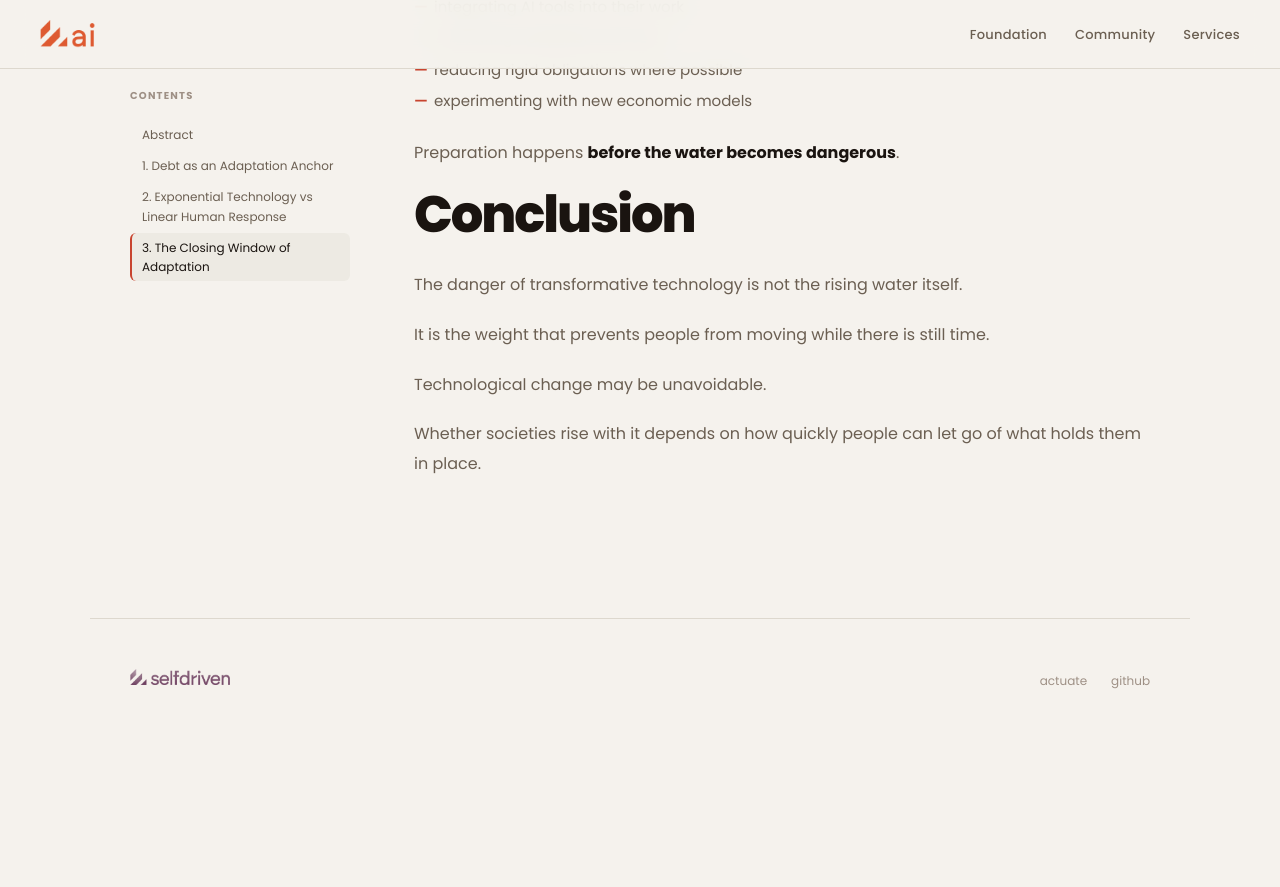
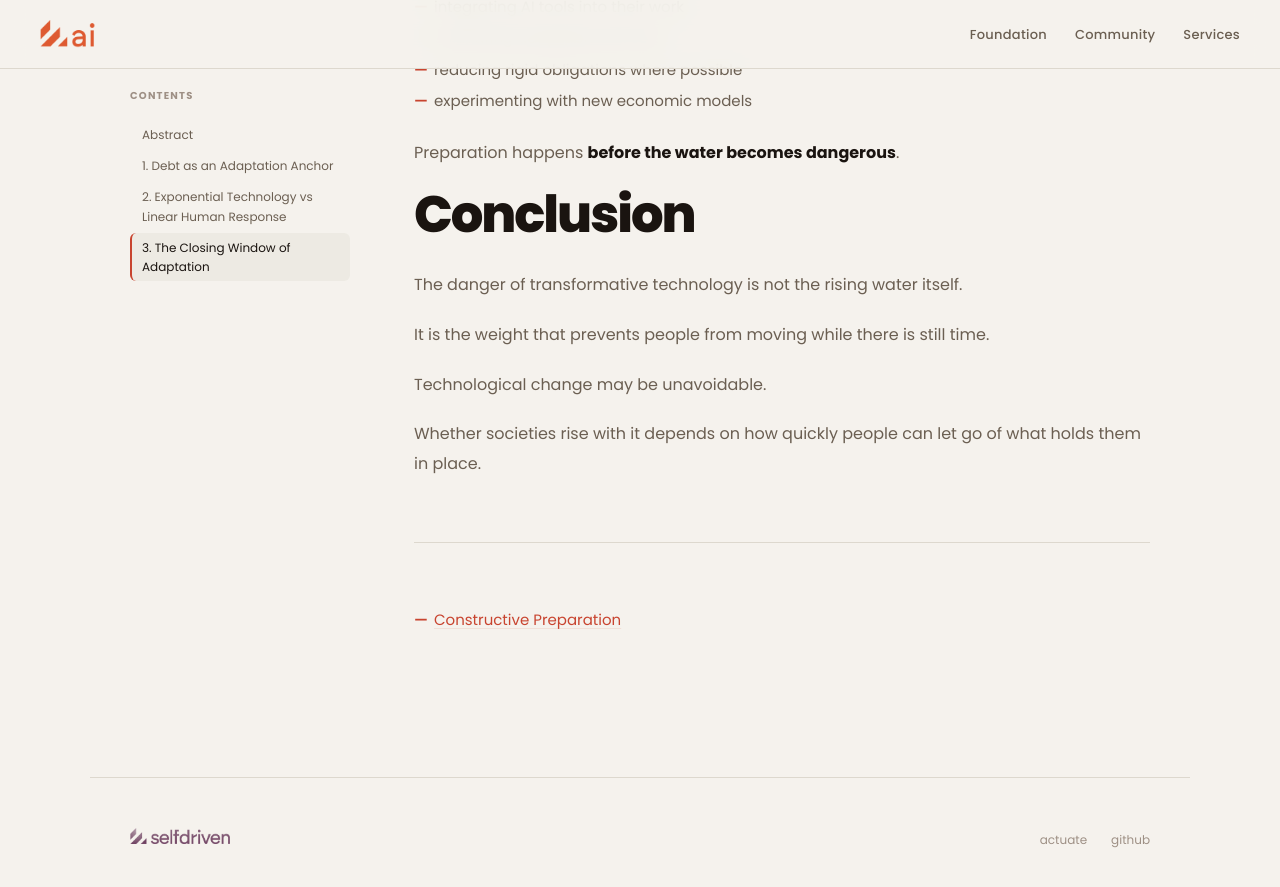
Before and after one commit to selfdriven-foundation/selfdriven-ai, a Jekyll site: the page built from docs/pages/research-the-rising-tank.md, in a window 1280 px wide and 900 px high, scrolled down 6138 px. Shown: the top 887 px of the window. Built offline with Jekyll 4.4.1, drawn with Linux system fonts in a browser that asks for light colours; before the commit the page ends 6879 px from its top, so only the background shows below that.

Commit message:
Update research-the-rising-tank.md

```diff
--- a/docs/pages/research-the-rising-tank.md
+++ b/docs/pages/research-the-rising-tank.md
@@ -19,8 +19,6 @@ permalink: /research/the-rising-tank
 ## Abstract
 
 This paper presents a metaphor for understanding societal change driven by rapid advances in artificial intelligence. The metaphor illustrates how individuals and institutions constrained by debt, obligations, and inertia may struggle to adapt as technological capability accelerates. While some actors prepare early and construct adaptive platforms ("rafts"), others remain immobilized until the opportunity to adapt becomes unreachable. The model highlights the interaction between exponential technological progress and the slower pace of social, financial, and institutional adaptation.
-
-
 
 # The Rising Tank
 
@@ -72,8 +70,6 @@ From their rafts they shout to the others:
 
 > "Climb on while you can."
 
-
-
 # The Crowd in the Water
 
 Most people do not climb.
@@ -88,8 +84,6 @@ They hesitate for many reasons:
 Standing still feels safer than climbing onto an unfamiliar raft.
 
 So they remain where they are.
-
-
 
 # The Water Rises
 
@@ -109,8 +103,6 @@ Now they are further away.
 
 Harder to reach.
 
-
-
 # Opportunity Windows
 
 Eventually the rafts float well above the crowd.
@@ -124,7 +116,6 @@ But the people in the tank can no longer climb onto them.
 The opportunity window has closed.
 
 
-
 # Mapping the Metaphor
 
 | Metaphor Element | Real World Meaning |
@@ -135,8 +126,6 @@ The opportunity window has closed.
 | Debt bags | Financial and institutional obligations |
 | Rafts | Adaptation strategies |
 | People shouting from rafts | Early adopters and technologists |
-
-
 
 # Core Thesis
 
@@ -149,8 +138,6 @@ Debt, institutional rigidity, and sunk investments act as anchors that prevent i
 The resulting risk is not only unemployment.
 
 It is **adaptation inequality**.
-
-
 
 # Key Dynamics
 
@@ -167,8 +154,6 @@ Examples include:
 
 These act like weights that keep people standing in the water instead of climbing onto rafts.
 
-
-
 ## 2. Exponential Technology vs Linear Human Response
 
 Human systems expect gradual change.
@@ -176,8 +161,6 @@ Human systems expect gradual change.
 Artificial intelligence progresses closer to **exponential curves**.
 
 As a result, most actors delay action until the water has already risen significantly.
-
-
 
 ## 3. The Closing Window of Adaptation
 
@@ -188,8 +171,6 @@ Late adaptation becomes difficult or impossible.
 The raft does not disappear.
 
 It simply becomes **out of reach**.
-
-
 
 # Policy Implications
 
@@ -205,8 +186,6 @@ Potential approaches include:
 
 The objective is to **increase mobility and adaptability** within the population.
 
-
-
 # Individual Implications
 
 Individuals who build rafts early often focus on:
@@ -219,8 +198,6 @@ Individuals who build rafts early often focus on:
 
 Preparation happens **before the water becomes dangerous**.
 
-
-
 # Conclusion
 
 The danger of transformative technology is not the rising water itself.
@@ -230,3 +207,7 @@ It is the weight that prevents people from moving while there is still time.
 Technological change may be unavoidable.
 
 Whether societies rise with it depends on how quickly people can let go of what holds them in place.
+
+---
+
+- [Constructive Preparation](/research/constructive-preparation)
```
